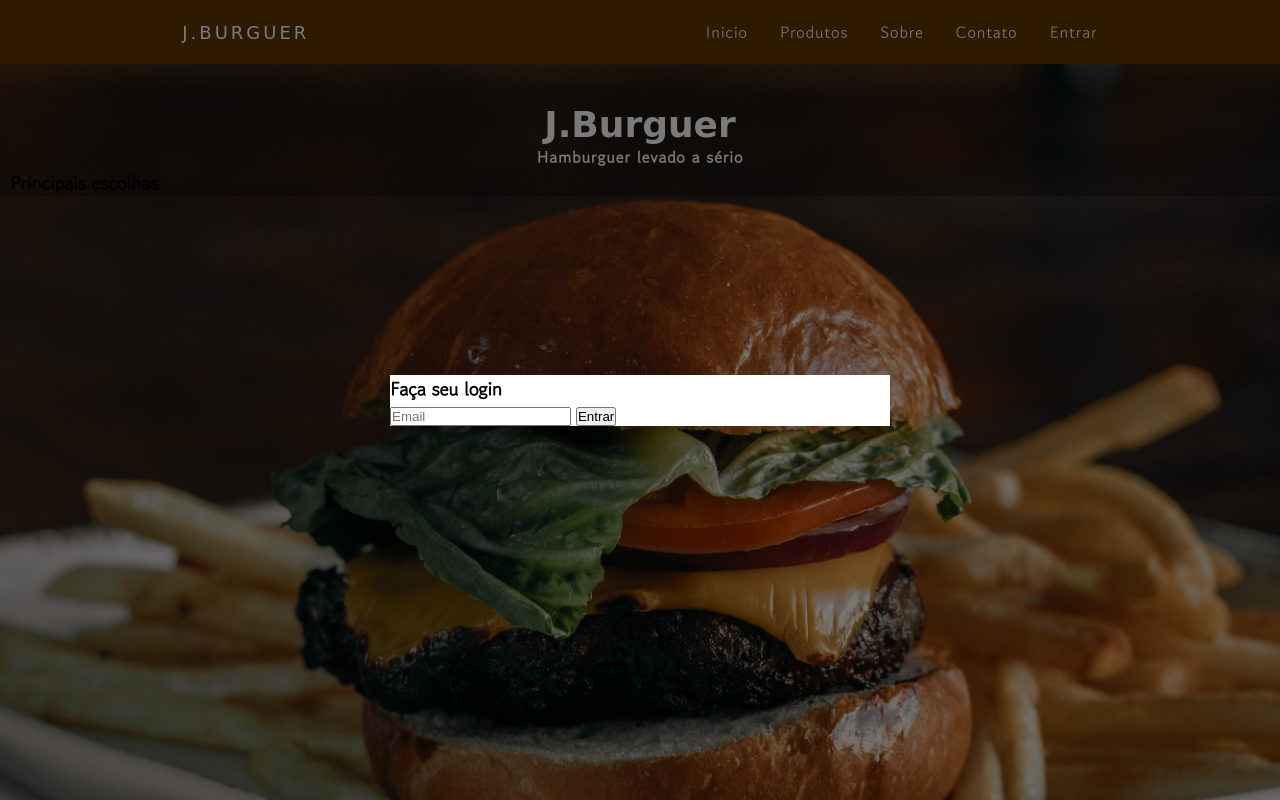
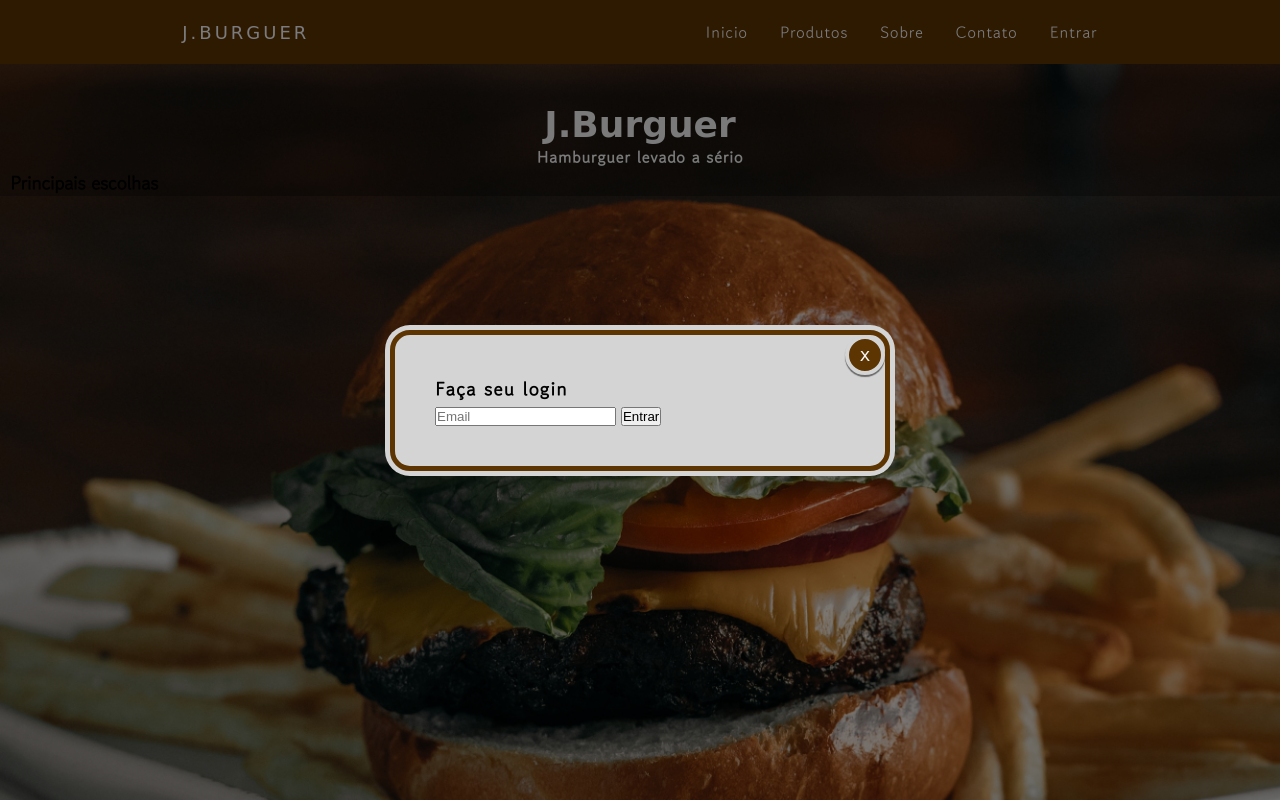
Before and after one commit to Joaoluis12/APS2-Web1, a PHP site: page / in a window 1280 px wide. Run offline with PHP 8.4, Linux system fonts and the light colour scheme; some web fonts are replaced.

Commit message:
projeto-loja

```diff
--- a/css/style.css
+++ b/css/style.css
@@ -39,7 +39,7 @@ nav{
     display: flex;
     justify-content: space-around;
     align-items: center;
-    background: rgb(90, 52, 3);
+    background: rgb(92, 53, 3);
     height: 8vh;
 }
 
@@ -150,6 +150,7 @@ nav{
 /* MODAL */
 
 .sub-titulo{
+    letter-spacing: 1.5px;
     color: black;
 }
 
@@ -167,8 +168,29 @@ nav{
 }
 
 .modal{
-    background: white;
+    position: relative;
+    background: rgb(212, 212, 212);
     width: 60%;
     min-width: 300px;
     max-width: 500px;
+    padding: 40px;
+    border: 5px solid rgb(92, 53, 3);;
+    border-radius: 20px;
+    box-shadow: 0 0 0 5px rgb(212, 212, 212);
 }
+
+.fechar-modal{
+    position: absolute;
+    top: 0;
+    right: 0;
+    width: 40px;
+    height: 40px;
+    border-radius: 50%;
+    border: 4px solid rgb(212, 212, 212);
+    background:rgb(92, 53, 3);
+    color:whitesmoke;
+    font-size: 1.4em;
+    font-family: monospace;
+    cursor: pointer;
+    box-shadow: 0 2px 1px rgba(0,0,0,.5);
+}
--- a/pages/modal_login.html
+++ b/pages/modal_login.html
@@ -1,5 +1,6 @@
 <div id="modal" class="modal-container">
     <div class="modal">
+        <button class="fechar-modal">x</button>
         <h3 class="sub-titulo">Faça seu login</h3>
         <form action="get">
             <input type="text" class="input" name="" id="" placeholder="Email">
```
